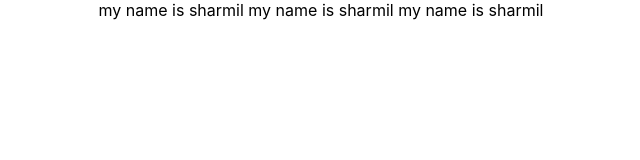
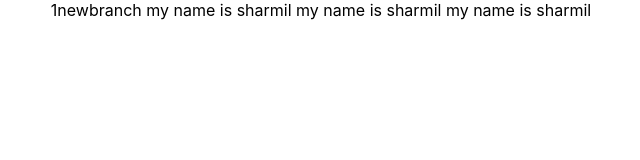
Before and after one commit to kathiriyasharmil/32, a React (Create React App) app: page / in a window 1280 px wide. Shown: the top 160 px of the page, without its empty margins (319-959 px from the left). Built offline with nearby package versions, Linux system fonts and the light colour scheme.

Commit message:
this is my newbranch 7 commit

```diff
--- a/src/App.js
+++ b/src/App.js
@@ -4,9 +4,11 @@ import './App.css';
 function App() {
   return (
     <div className="App">
-    my name is sharmil
+      1newbranch
       my name is sharmil
       my name is sharmil
+      my name is sharmil
+
     </div>
   );
 }
```
